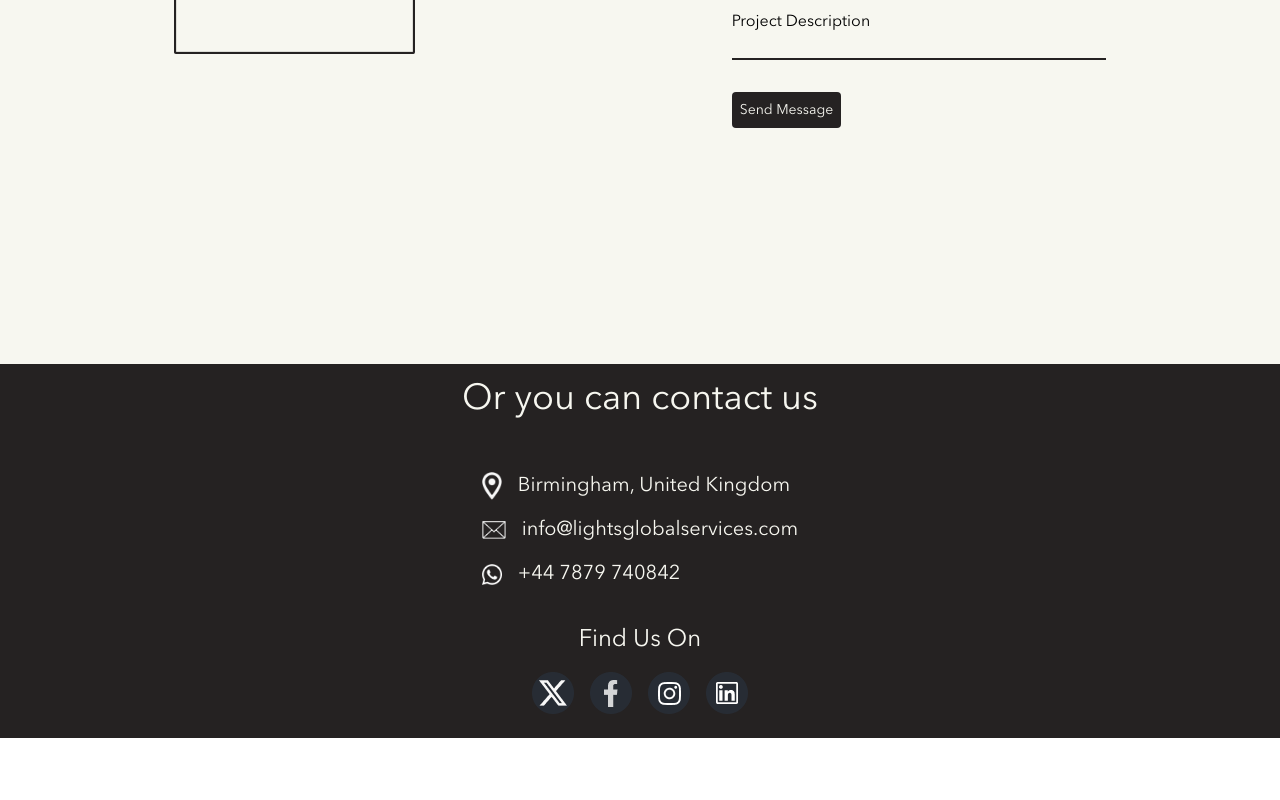
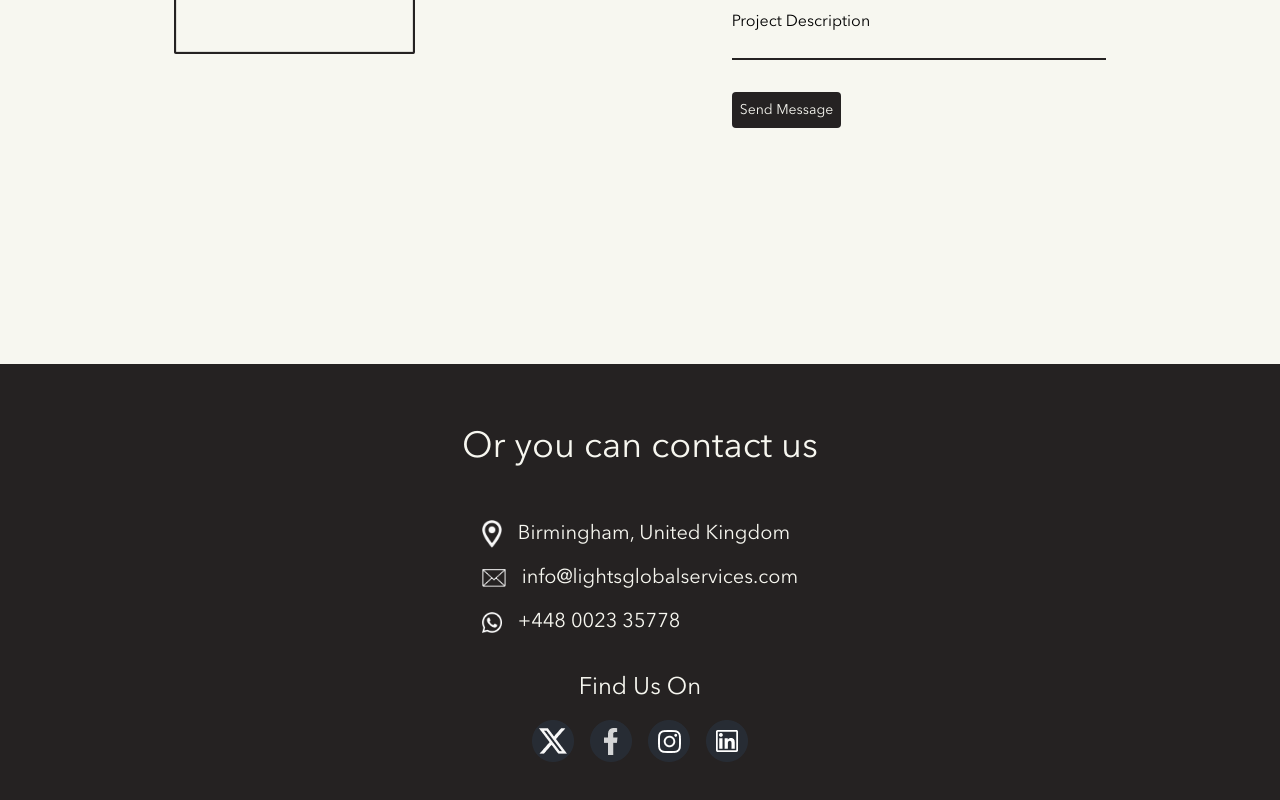
Before and after one commit to fahadalamjoy/graphixx, a React (Create React App) app: page / in a window 1280 px wide. Shown: the part 5326-6126 px from the top of the page. Before the commit the page ends 6064 px from the top, so only its background shows below. Built offline with nearby package versions, Linux system fonts and the light colour scheme.

Commit message:
all feedback done

```diff
--- a/src/sections/Footer.js
+++ b/src/sections/Footer.js
@@ -9,7 +9,7 @@ import Linkedin from '../assets/linkedin.png'
 
 export default function Footer() {
   return (
-    <section className='bg-black h-full text-white '>
+    <section className='bg-black h-full text-white py-12'>
         <div className='container mx-auto px-4 flex flex-col   '>
             <h1 className='lg:text-4xl text-2xl text-center py-4'>Or you can contact us</h1>
             <div className='flex flex-col items-start mx-auto lg:py-6 py-3'>
@@ -23,16 +23,16 @@ export default function Footer() {
                 </div>
                 <div className='flex mt-2 py-1 items-center align-middle'>
                     <img className='w-5' src={whatsapp} alt='logo' />
-                    <p className='pl-4 text-xl'>+44 7879 740842</p>
+                    <p className='pl-4 text-xl'>+448 0023 35778</p>
                 </div>
             </div>
             <div className='py-2'>
                 <h1 className='lg:text-2xl text-xl text-center'>Find Us On</h1>
                 <div className='flex justify-center gap-4 py-4'>
-                    <img src={Twitter} alt='logo' />
-                    <img src={Facebook} alt='logo' />
-                    <img src={Insta} alt='logo' />
-                    <img src={Linkedin} alt='logo' />
+                    <a href='https://x.com/graphix_ltd?s=21' target='_blank'> <img src={Twitter} alt='logo' /></a>
+                    <a href='http://facebook.com/graphixlgs' target='_blank'> <img src={Facebook} alt='logo' /></a>
+                    <a href='http://instagram.com/graphix.uk/' target='_blank'> <img src={Insta} alt='logo' /></a>
+                    <a href='https://www.linkedin.com/company/graphix-ltd/' target='_blank' > <img src={Linkedin} alt='logo' /></a>
                 </div>
             </div>
         </div>
```
